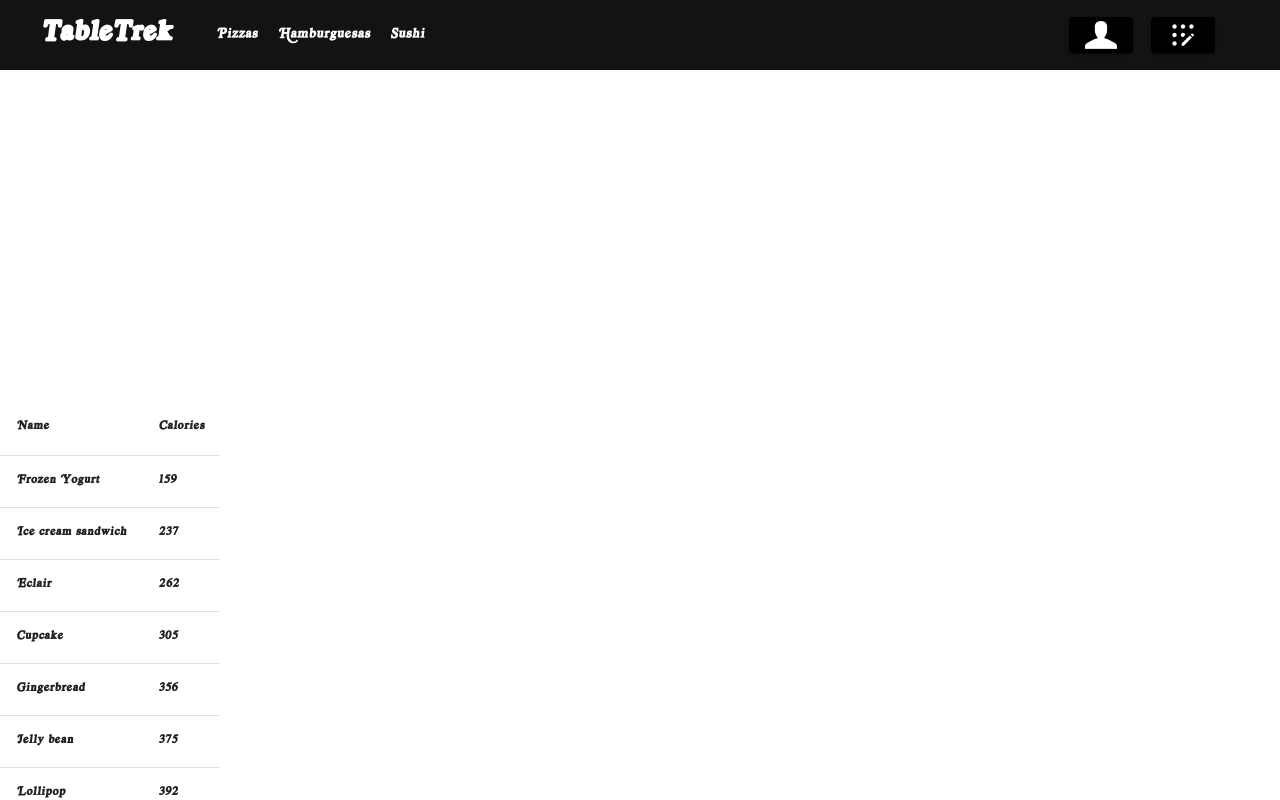
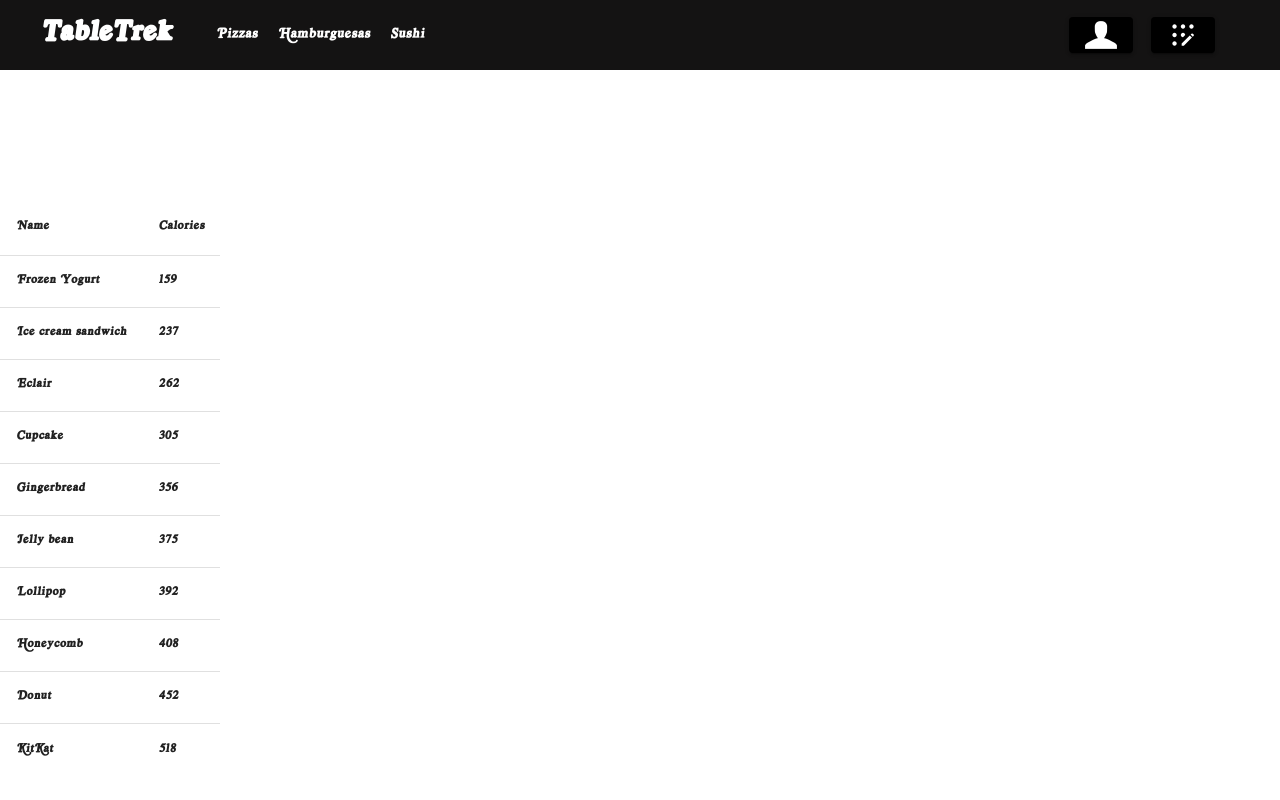
Before and after one commit to Teviets/TableTrek, a Vue app in the folder TableTrek/: page /reservas in a window 1280 px wide. Shown: the top 800 px of the page. Built offline with nearby package versions, Linux system fonts and the light colour scheme.

Commit message:
diseño reservas parte 1

```diff
--- a/TableTrek/src/reservas.vue
+++ b/TableTrek/src/reservas.vue
@@ -79,6 +79,9 @@
 <style>
   #contenido {
     position: absolute;
-    top: 50%;
+    top: 25%;
+    display: flex;
+    justify-content: center;
+    align-items: center;
   }
   </style>
```
